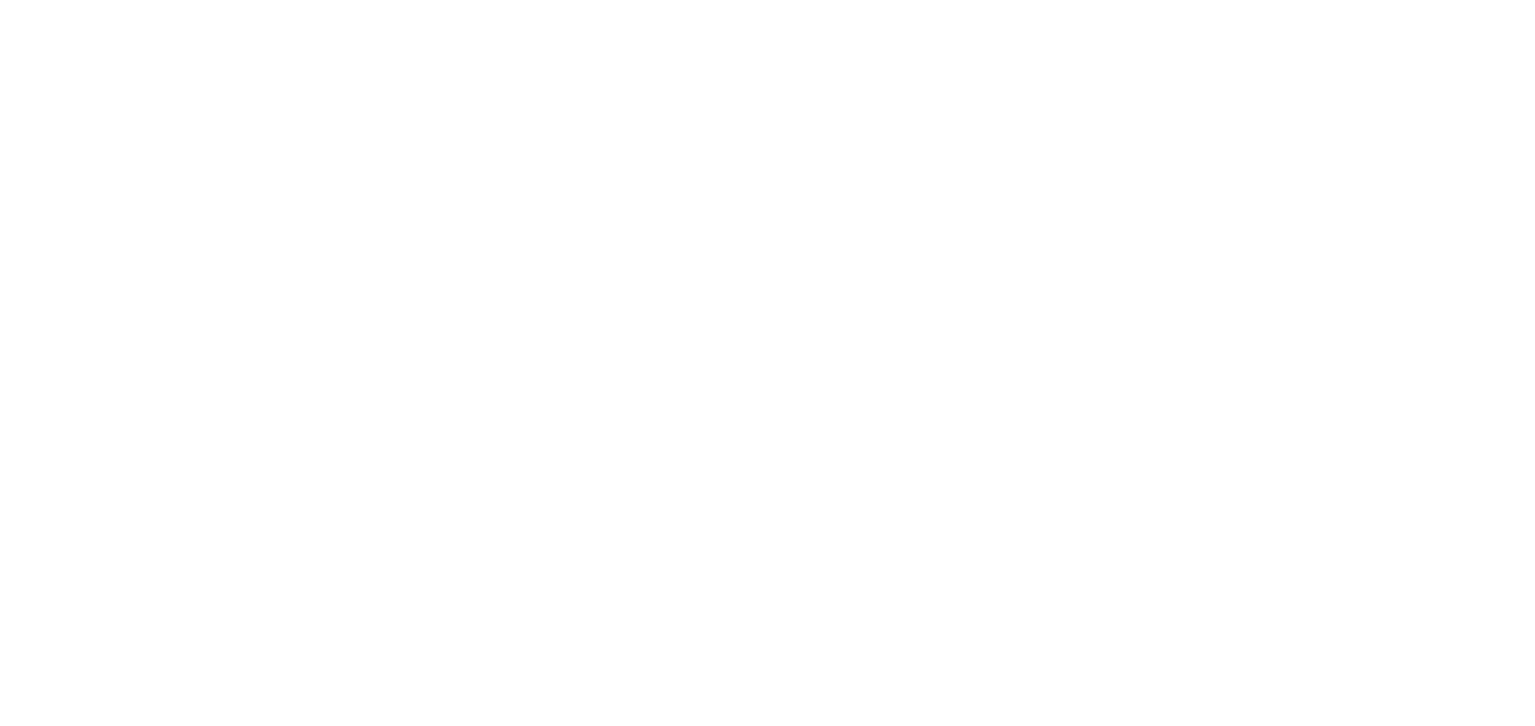
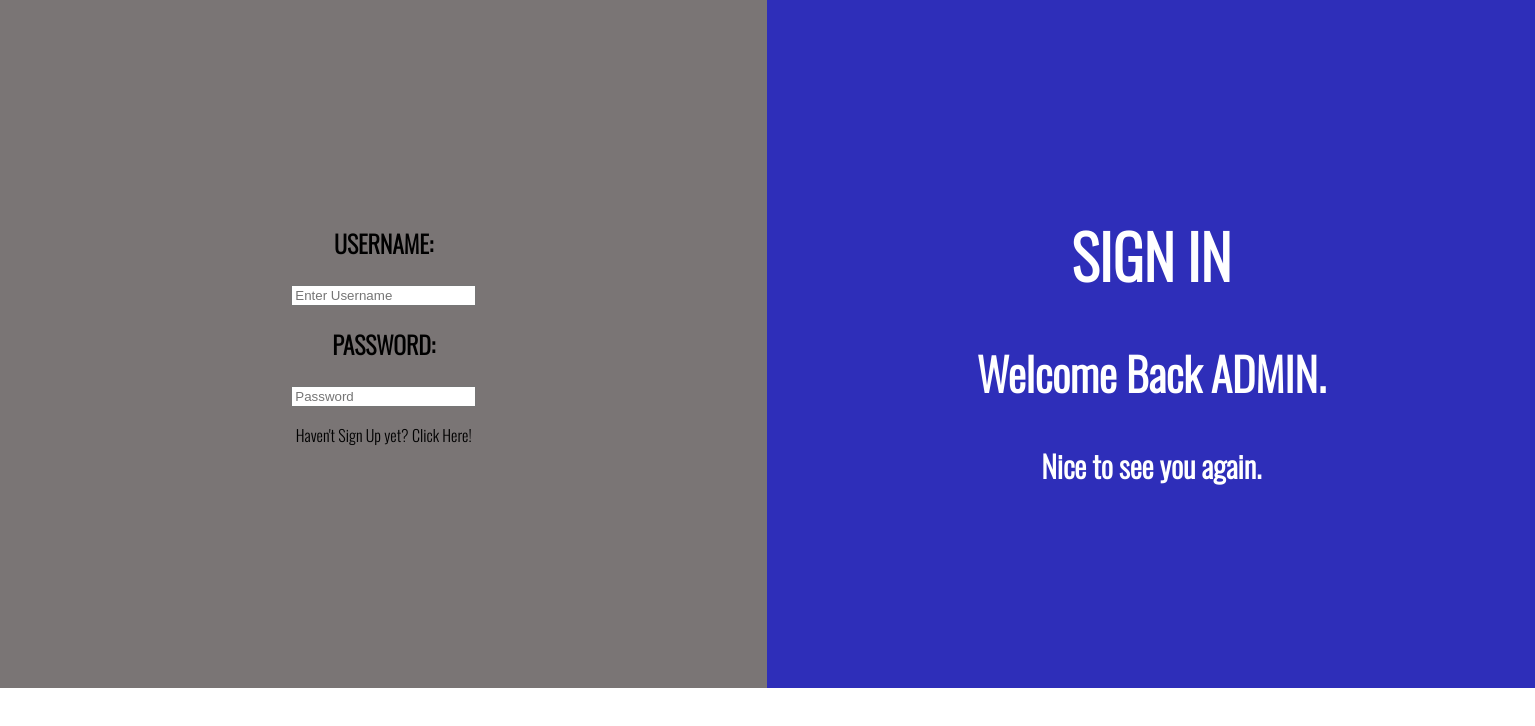
Before and after one commit to Harmeet03/Major-Project, a React (Create React App) app in the folder Frontend/my-app/: page /SignIn in a window 1280 px wide. Before the commit this address had no page. Shown: the top 726 px of the page, 1535 px wide, since content can reach past the window. Built offline with nearby package versions, Linux system fonts and the light colour scheme.

Commit message:
Changes made 1

```diff
--- a/Frontend/my-app/src/App.css
+++ b/Frontend/my-app/src/App.css
@@ -37,11 +37,43 @@
   }
 }
 
-.i{
-  font-size: 16px;
-  color: black;
-}
-
 body{
   font-family: "Oswald";
 }
+
+/* ------------- SIGN IN & SIGN UP ------------ */
+.si, .su{
+  display: flex;
+  flex-direction: row;
+  margin: auto;
+  width: 1535px;
+  background: linear-gradient(to right, rgb(122, 117, 117) 0%, rgb(122, 117, 117) 50%,rgb(46, 46, 185) 50%,rgb(46, 46, 185) 100%);
+}
+
+.si{
+  padding: 105px 0px 105px 0px;
+}
+
+.right{
+  margin: auto;
+  width: 50%;
+  text-align: center;
+  color: white;
+
+}
+
+.right > h1{
+  font-size: 60px;
+}
+
+.right > h3{
+  font-size: 30px;
+}
+
+.left{
+  margin: auto;
+  text-align: center;
+  width: 50%;
+  padding: 100px 0px 120px 0px;
+}
+/* -------------------------------------------- */
--- a/Frontend/my-app/src/App.js
+++ b/Frontend/my-app/src/App.js
@@ -2,7 +2,9 @@
 import { BrowserRouter, Route, Routes } from "react-router-dom";
 import React from "react";
 // import React, {useState} from "react";
-import Home from './Home'
+import Home from './Home';
+import SignIn from './Register/Admin/SignIn';
+import SignUp from './Register/Admin/SignUp';
 
 
 function App() {
@@ -10,6 +12,8 @@
     <BrowserRouter>
       <Routes>
         <Route path="/" element={<Home/>} />
+        <Route path="/SignIn" element={<SignIn/>} />
+        <Route path="/SignUp" element={<SignUp/>} />
       </Routes>
     </BrowserRouter>
   );
--- a/Frontend/my-app/src/Home.js
+++ b/Frontend/my-app/src/Home.js
@@ -7,7 +7,19 @@
 const Home = () => {
     return(
         <>
-            <p className="i"> This is what this is </p>
+            {/* Sign In */}
+            <div>
+                <div>
+
+                </div>
+                <div>
+
+                </div>
+            </div>
+
+            {/* Sign Up */}
+
+
         </>
     )
 };
--- /dev/null
+++ b/Frontend/my-app/src/Register/Admin/SignIn.js
@@ -0,0 +1,38 @@
+import React from "react";
+import '../../App.css';
+import { useNavigate } from "react-router-dom";
+
+const SignIn = () => {
+    const navigate = useNavigate()
+    return(
+        <>
+        <head>
+            <link rel="preconnect" href="https://fonts.googleapis.com"></link>
+            <link rel="preconnect" href="https://fonts.gstatic.com" crossorigin></link>
+            <link href="https://fonts.googleapis.com/css2?family=Oswald:wght@300&display=swap" rel="stylesheet"></link>
+            <link rel="preconnect" href="https://fonts.googleapis.com"></link>
+            <link rel="preconnect" href="https://fonts.gstatic.com" crossorigin></link>
+            <link href="https://fonts.googleapis.com/css2?family=Dancing+Script:wght@700&family=Oswald:wght@300&display=swap" rel="stylesheet"></link>
+            <link rel="stylesheet" href="https://cdnjs.cloudflare.com/ajax/libs/font-awesome/4.7.0/css/font-awesome.min.css"></link>
+            <meta name="viewport" content="width=device-width, initial-scale=1.0"></meta>
+        </head>
+            <div className="si">
+                <div className="left">
+                    <form action="#">
+                        <h2> USERNAME: </h2>
+                        <input type="text" placeholder="Enter Username"></input>
+                        <h2> PASSWORD: </h2>
+                        <input type="password" placeholder="Password"></input>
+                        <p> Haven't Sign Up yet?<span onClick={ () => { navigate("/SignUp") }}> Click Here! </span></p>
+                    </form>
+                </div>
+                <div className="right">
+                    <h1> SIGN IN </h1>
+                    <h3> <h2>Welcome Back ADMIN.</h2> Nice to see you again. </h3>
+                </div>
+            </div>
+        </>
+    )
+};
+
+export default SignIn;
--- /dev/null
+++ b/Frontend/my-app/src/Register/Admin/SignUp.js
@@ -0,0 +1,42 @@
+import React from "react";
+import '../../App.css';
+import { useNavigate } from "react-router-dom";
+
+const SignUp = () => {
+    const navigate = useNavigate()
+    return(
+        <>
+        <head>
+            <link rel="preconnect" href="https://fonts.googleapis.com"></link>
+            <link rel="preconnect" href="https://fonts.gstatic.com" crossorigin></link>
+            <link href="https://fonts.googleapis.com/css2?family=Oswald:wght@300&display=swap" rel="stylesheet"></link>
+            <link rel="preconnect" href="https://fonts.googleapis.com"></link>
+            <link rel="preconnect" href="https://fonts.gstatic.com" crossorigin></link>
+            <link href="https://fonts.googleapis.com/css2?family=Dancing+Script:wght@700&family=Oswald:wght@300&display=swap" rel="stylesheet"></link>
+            <link rel="stylesheet" href="https://cdnjs.cloudflare.com/ajax/libs/font-awesome/4.7.0/css/font-awesome.min.css"></link>
+            <meta name="viewport" content="width=device-width, initial-scale=1.0"></meta>
+        </head>
+            <div className="su">
+                <div className="left">
+                    <form action="#">
+                        <h2> NAME: </h2>
+                        <input type="text" placeholder="Enter Username" required></input>
+                        <h2> USERNAME: </h2>
+                        <input type="text" placeholder="Enter Username" required></input>
+                        <h2> EMAIL: </h2>
+                        <input type="email" placeholder="example@example.com" required></input>
+                        <h2> PASSWORD: </h2>
+                        <input type="password" placeholder="Password" required></input>
+                        <p> Haven't Sign In yet?<span onClick={ () => { navigate("/SignIn") }}> Click Here! </span></p>
+                    </form>
+                </div>
+                <div className="right">
+                    <h1> SIGN UP </h1>
+                    <h3> As an Admin. </h3>
+                </div>
+            </div>
+        </>
+    )
+};
+
+export default SignUp;
```
